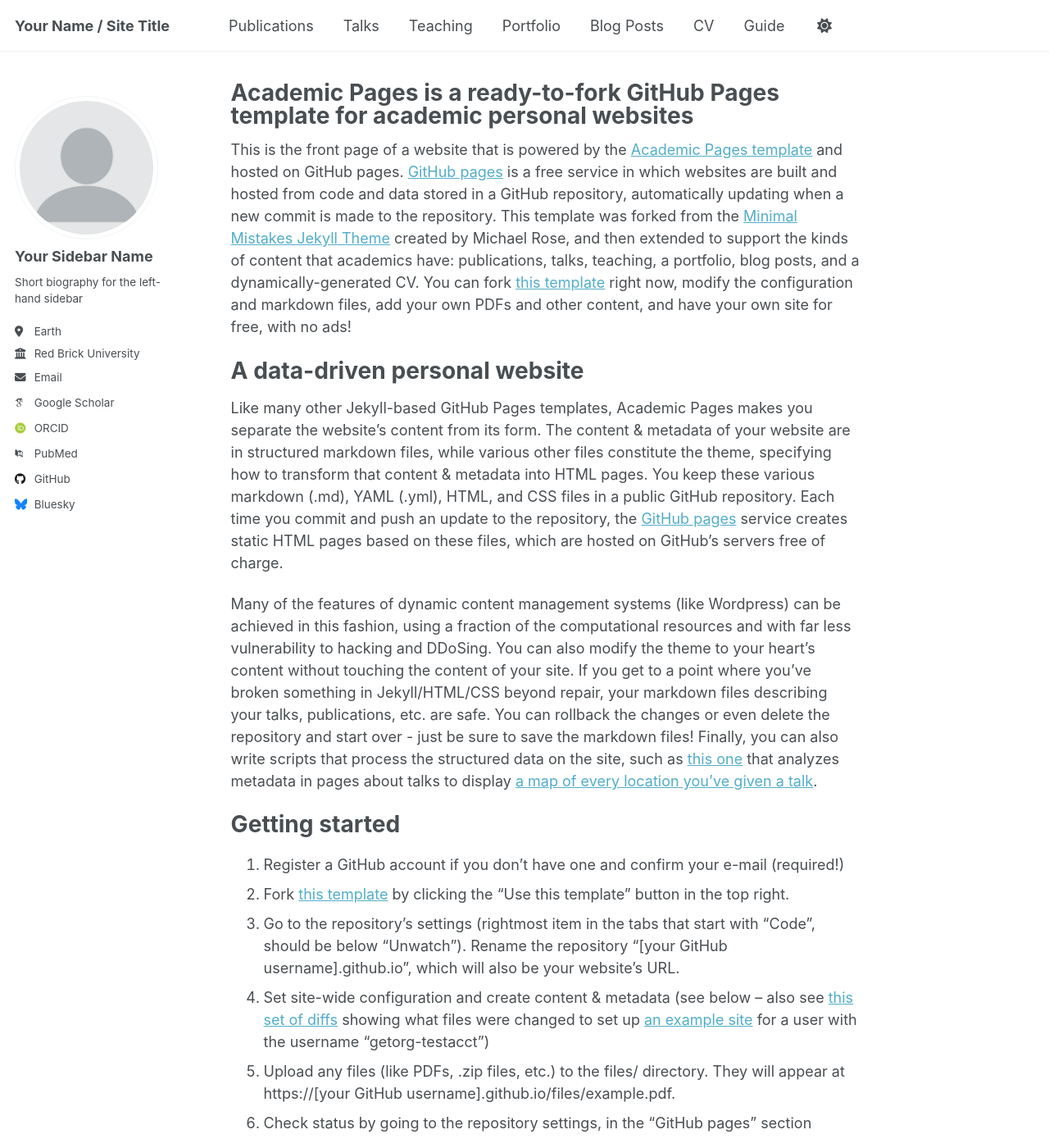
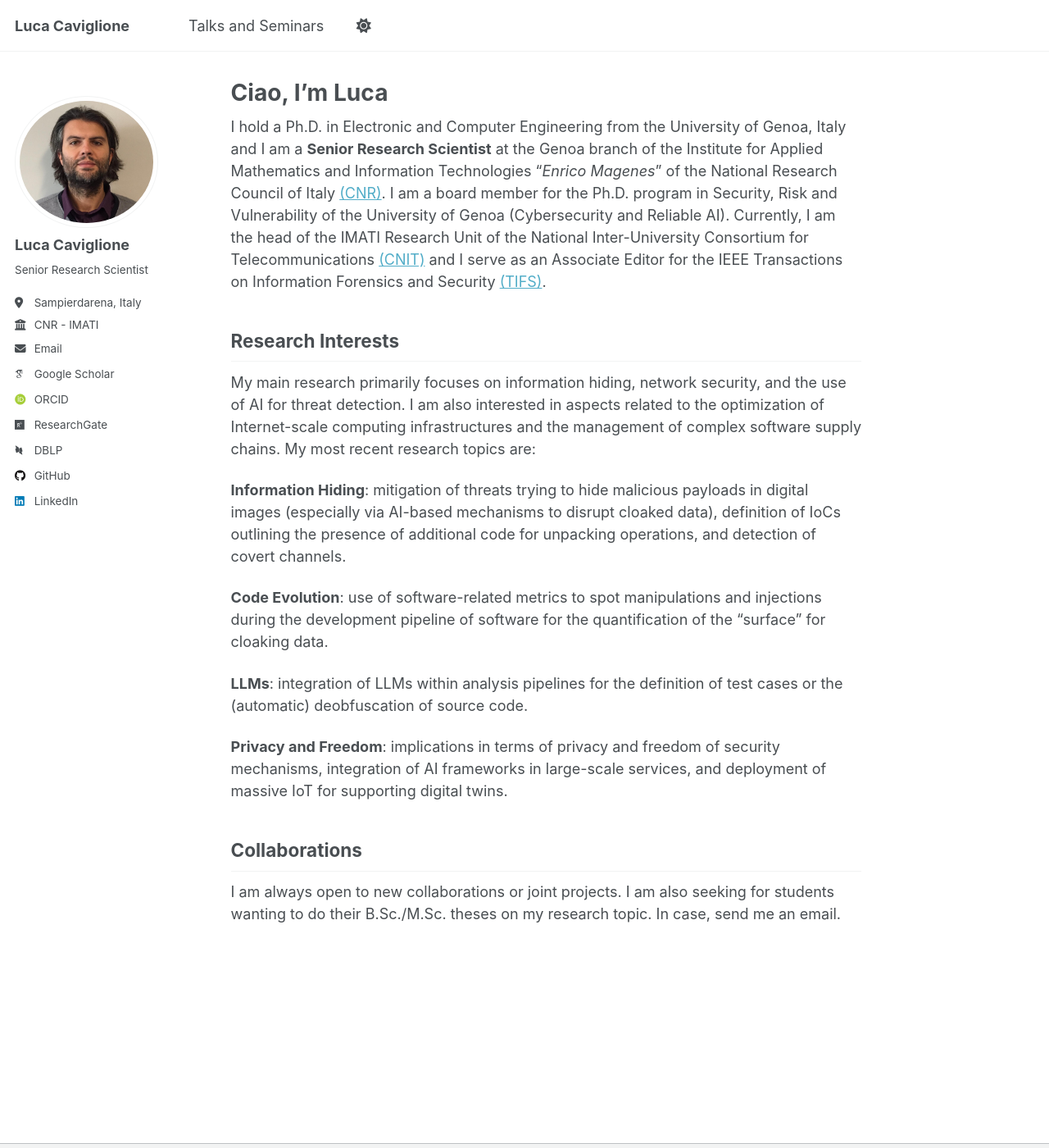
Before and after one commit to lucacav/lucacav.github.io, a Jekyll site: the page built from _pages/about.md, in a window 1280 px wide and 1400 px high. Shown: the whole window at 82% size. Built offline with Jekyll 4.4.1, drawn with Linux system fonts in a browser that asks for light colours; some web fonts are replaced; some of the changed text lies outside the part shown.

Commit message:
first release

```diff
--- a/_config.yml
+++ b/_config.yml
@@ -9,38 +9,39 @@
 # Basic Site Settings
 locale                   : "en-US"
 site_theme               : "default"
-title                    : "Your Name / Site Title"
+title                    : "Luca Caviglione"
 title_separator          : "-"
-name                     : &name "Your Name"
+name                     : &name "Luca Caviglione"
 description              : &description "personal description"
-url                      : https://academicpages.github.io # the base hostname & protocol for your site e.g. "https://[your GitHub username].github.io" or if you already have some other page hosted on Github then use "https://[your GitHub username].github.io/[Your Repo Name]"
+url                      : https://lucacav.github.io # the base hostname & protocol for your site e.g. "https://[your GitHub username].github.io" or if you already have some other page hosted on Github then use "https://[your GitHub username].github.io/[Your Repo Name]"
 baseurl                  : "" # the subpath of your site, e.g. "/blog"
-repository               : "academicpages/academicpages.github.io"
+repository               : "lucacav.github.io"
 
 # Site Author - The following control what appear as part of the author content on the side bar.
 #               If a field is blank the icon and link will not appear, otherwise it will be shown.
 #               Additional customization can be done by editing /_includes/author-profile.html
 author:
   # Biographic information
-  avatar           : "profile.png"
-  name             : "Your Sidebar Name"
+  avatar           : "profile.jpeg"
+  name             : "Luca Caviglione"
   pronouns         : # example: "she/her"
-  bio              : "Short biography for the left-hand sidebar"
-  location         : "Earth"
-  employer         : "Red Brick University"
-  uri              : # URL
-  email            : "none@example.org"
+  bio              : "Senior Research Scientist"
+  location         : "Sampierdarena, Italy"
+  employer         : "CNR - IMATI"
+  uri              : #"https://www.imati.cnr.it"
+  email            : "luca.caviglione@ge.imati.cnr.it"
 
   # Academic websites
   academia         : # URL
   arxiv            : # URL - Update with the correct link to your profile
-  googlescholar    : "https://scholar.google.com/citations?user=PS_CX0AAAAAJ"
+  googlescholar    : "https://scholar.google.it/citations?user=kfWVLTQAAAAJ"
   impactstory      : # URL
-  orcid            : "http://orcid.org/yourorcidurl"
+  orcid            : "https://orcid.org/0000-0001-6466-3354"
   semantic         : # URL
-  pubmed           : "https://www.ncbi.nlm.nih.gov/pubmed/?term=john+snow"
-  researchgate     : # URL
+  pubmed           : #"https://www.ncbi.nlm.nih.gov/pubmed/?term=john+snow"
+  researchgate     : "https://www.researchgate.net/profile/Luca-Caviglione"
   scopus           : # URL
+  dblp             : "https://dblp.org/pid/76/6202.html"
 
   # Repositories and software development
   bitbucket        : # Username - Update with your username on the site
@@ -51,7 +52,7 @@ author:
   stackoverflow    : # User number or user number and name (i.e., use "1" or "1/jeff-atwood")
 
   # Social media
-  bluesky          : "bsky.app" # Replace this with you Bluesky username
+  bluesky          : #"bsky.app" # Replace this with you Bluesky username
   facebook         : # Username
   flickr           : # Username
   foursquare       : # Username
@@ -60,7 +61,7 @@ author:
   keybase          : # Username
   instagram        : # Username
   lastfm           : # Username
-  linkedin         : # Username
+  linkedin         : "https://www.linkedin.com/in/lucacaviglione/"
   mastodon         : # URL
   medium           : # URL
   pinterest        : # Username
--- a/_includes/author-profile.html
+++ b/_includes/author-profile.html
@@ -64,6 +64,9 @@
       {% endif %}
       {% if author.scopus %}
         <li><a href="{{ author.scopus }}"><i class="ai ai-scopus ai-fw icon-pad-right"></i>Scopus</a></li>
+      {% endif %}
+      {% if author.dblp %}
+        <li><a href="{{ author.dblp }}"><i class="ai ai-dblp icon-pad-right"></i>DBLP</a></li>
       {% endif %}
 
       <!-- Font Awesome icons / Repositories and software development -->
--- a/_pages/about.md
+++ b/_pages/about.md
@@ -1,49 +1,27 @@
 ---
 permalink: /
-title: "Academic Pages is a ready-to-fork GitHub Pages template for academic personal websites"
+title: "Ciao, I'm Luca"
 author_profile: true
 redirect_from:
   - /about/
   - /about.html
 ---
 
-This is the front page of a website that is powered by the [Academic Pages template](https://github.com/academicpages/academicpages.github.io) and hosted on GitHub pages. [GitHub pages](https://pages.github.com) is a free service in which websites are built and hosted from code and data stored in a GitHub repository, automatically updating when a new commit is made to the repository. This template was forked from the [Minimal Mistakes Jekyll Theme](https://mmistakes.github.io/minimal-mistakes/) created by Michael Rose, and then extended to support the kinds of content that academics have: publications, talks, teaching, a portfolio, blog posts, and a dynamically-generated CV. You can fork [this template](https://github.com/academicpages/academicpages.github.io) right now, modify the configuration and markdown files, add your own PDFs and other content, and have your own site for free, with no ads!
 
-A data-driven personal website
-======
-Like many other Jekyll-based GitHub Pages templates, Academic Pages makes you separate the website's content from its form. The content & metadata of your website are in structured markdown files, while various other files constitute the theme, specifying how to transform that content & metadata into HTML pages. You keep these various markdown (.md), YAML (.yml), HTML, and CSS files in a public GitHub repository. Each time you commit and push an update to the repository, the [GitHub pages](https://pages.github.com/) service creates static HTML pages based on these files, which are hosted on GitHub's servers free of charge.
+I hold a Ph.D. in Electronic and Computer Engineering from the University of Genoa, Italy and I am a **Senior Research Scientist** at the Genoa branch of the Institute for Applied Mathematics and Information Technologies "*Enrico Magenes*" of the National Research Council of Italy [(CNR)](https://www.cnr.it). I am a board member for the Ph.D. program in Security, Risk and Vulnerability of the University of Genoa (Cybersecurity and Reliable AI). Currently, I am the head of the IMATI Research Unit of the National Inter-University Consortium for Telecommunications [(CNIT)](https://www.cnit.it) and I serve as an Associate Editor for the IEEE Transactions on Information Forensics and Security [(TIFS)](https://signalprocessingsociety.org/publications-resources/ieee-transactions-information-forensics-and-security).
 
-Many of the features of dynamic content management systems (like Wordpress) can be achieved in this fashion, using a fraction of the computational resources and with far less vulnerability to hacking and DDoSing. You can also modify the theme to your heart's content without touching the content of your site. If you get to a point where you've broken something in Jekyll/HTML/CSS beyond repair, your markdown files describing your talks, publications, etc. are safe. You can rollback the changes or even delete the repository and start over - just be sure to save the markdown files! Finally, you can also write scripts that process the structured data on the site, such as [this one](https://github.com/academicpages/academicpages.github.io/blob/master/talkmap.ipynb) that analyzes metadata in pages about talks to display [a map of every location you've given a talk](https://academicpages.github.io/talkmap.html).
+## Research Interests
 
-Getting started
-======
-1. Register a GitHub account if you don't have one and confirm your e-mail (required!)
-1. Fork [this template](https://github.com/academicpages/academicpages.github.io) by clicking the "Use this template" button in the top right.
-1. Go to the repository's settings (rightmost item in the tabs that start with "Code", should be below "Unwatch"). Rename the repository "[your GitHub username].github.io", which will also be your website's URL.
-1. Set site-wide configuration and create content & metadata (see below -- also see [this set of diffs](http://archive.is/3TPas) showing what files were changed to set up [an example site](https://getorg-testacct.github.io) for a user with the username "getorg-testacct")
-1. Upload any files (like PDFs, .zip files, etc.) to the files/ directory. They will appear at https://[your GitHub username].github.io/files/example.pdf.
-1. Check status by going to the repository settings, in the "GitHub pages" section
+My main research primarily focuses on information hiding, network security, and the use of AI for threat detection. I am also interested in aspects related to the optimization of Internet-scale computing infrastructures and the management of complex software supply chains. My most recent research topics are:
 
-Site-wide configuration
-------
-The main configuration file for the site is in the base directory in [_config.yml](https://github.com/academicpages/academicpages.github.io/blob/master/_config.yml), which defines the content in the sidebars and other site-wide features. You will need to replace the default variables with ones about yourself and your site's github repository. The configuration file for the top menu is in [_data/navigation.yml](https://github.com/academicpages/academicpages.github.io/blob/master/_data/navigation.yml). For example, if you don't have a portfolio or blog posts, you can remove those items from that navigation.yml file to remove them from the header.
+**Information Hiding**: mitigation of threats trying to hide malicious payloads in digital images (especially via AI-based mechanisms to disrupt cloaked data), definition of IoCs outlining the presence of additional code for unpacking operations, and detection of covert channels.
 
-Create content & metadata
-------
-For site content, there is one markdown file for each type of content, which are stored in directories like _publications, _talks, _posts, _teaching, or _pages. For example, each talk is a markdown file in the [_talks directory](https://github.com/academicpages/academicpages.github.io/tree/master/_talks). At the top of each markdown file is structured data in YAML about the talk, which the theme will parse to do lots of cool stuff. The same structured data about a talk is used to generate the list of talks on the [Talks page](https://academicpages.github.io/talks), each [individual page](https://academicpages.github.io/talks/2012-03-01-talk-1) for specific talks, the talks section for the [CV page](https://academicpages.github.io/cv), and the [map of places you've given a talk](https://academicpages.github.io/talkmap.html) (if you run this [python file](https://github.com/academicpages/academicpages.github.io/blob/master/talkmap.py) or [Jupyter notebook](https://github.com/academicpages/academicpages.github.io/blob/master/talkmap.ipynb), which creates the HTML for the map based on the contents of the _talks directory).
+**Code Evolution**: use of software-related metrics to spot manipulations and injections during the development pipeline of software for the quantification of the "surface" for cloaking data.
 
-**Markdown generator**
+**LLMs**: integration of LLMs within analysis pipelines for the definition of test cases or the (automatic) deobfuscation of source code.
 
-The repository includes [a set of Jupyter notebooks](https://github.com/academicpages/academicpages.github.io/tree/master/markdown_generator
-) that converts a CSV containing structured data about talks or presentations into individual markdown files that will be properly formatted for the Academic Pages template. The sample CSVs in that directory are the ones I used to create my own personal website at stuartgeiger.com. My usual workflow is that I keep a spreadsheet of my publications and talks, then run the code in these notebooks to generate the markdown files, then commit and push them to the GitHub repository.
+**Privacy and Freedom**: implications in terms of privacy and freedom of security mechanisms, integration of AI frameworks in large-scale services, and deployment of massive IoT for supporting digital twins.
 
-How to edit your site's GitHub repository
-------
-Many people use a git client to create files on their local computer and then push them to GitHub's servers. If you are not familiar with git, you can directly edit these configuration and markdown files directly in the github.com interface. Navigate to a file (like [this one](https://github.com/academicpages/academicpages.github.io/blob/master/_talks/2012-03-01-talk-1.md) and click the pencil icon in the top right of the content preview (to the right of the "Raw | Blame | History" buttons). You can delete a file by clicking the trashcan icon to the right of the pencil icon. You can also create new files or upload files by navigating to a directory and clicking the "Create new file" or "Upload files" buttons.
+## Collaborations
 
-Example: editing a markdown file for a talk
-![Editing a markdown file for a talk](/images/editing-talk.png)
-
-For more info
-------
-More info about configuring Academic Pages can be found in [the guide](https://academicpages.github.io/markdown/), the [growing wiki](https://github.com/academicpages/academicpages.github.io/wiki), and you can always [ask a question on GitHub](https://github.com/academicpages/academicpages.github.io/discussions). The [guides for the Minimal Mistakes theme](https://mmistakes.github.io/minimal-mistakes/docs/configuration/) (which this theme was forked from) might also be helpful.
+I am always open to new collaborations or joint projects. I am also seeking for students wanting to do their B.Sc./M.Sc. theses on my research topic. In case, send me an email.
```
Also changed, not shown: _data/navigation.yml (+18 -14 lines), _pages/talksandseminars.md (added, +8 -0 lines), images/profile.jpeg (added), images/profile.png (deleted), 4 other files.
